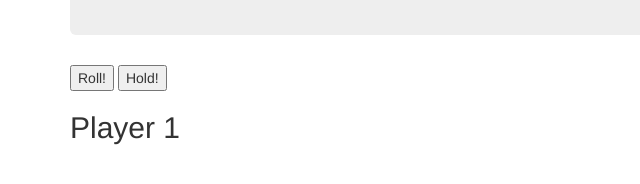
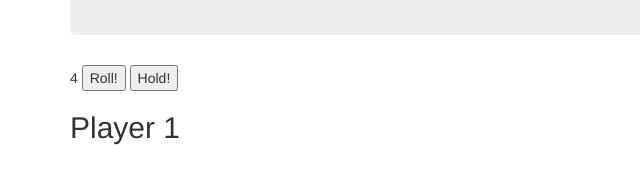
Before and after one commit to seanulus/pig-dice, a plain HTML site: page index.html in a window 1280 px wide. Both pictures are taken after a click on the button "Roll!". Shown: the part 160-344 px from the top of the page, 0-640 px from the left. Drawn offline with nearby package versions, Linux system fonts and the light colour scheme.

Commit message:
add if statement to hide if 1 is rolled

```diff
--- a/index.html
+++ b/index.html
@@ -15,6 +15,7 @@
       </div>
       <div class="row">
         <div class="col-md-12">
+          <span class="diceNumber"></span>
           <button id="roll" type="button" name="roll">Roll!</button>
           <button id="hold" type="button" name="hold">Hold!</button>
         </div>
--- a/js/scripts.js
+++ b/js/scripts.js
@@ -2,5 +2,10 @@ $(document).ready(function() {
   $("#roll").click(function() {
     var diceRoll = Math.floor(Math.random() * 6) + 1;
     console.log(diceRoll);
+    $(".diceNumber").text(diceRoll);
+    if (diceRoll === 1) {
+      $("#roll").hide();
+    }
+
   });
 });
```
